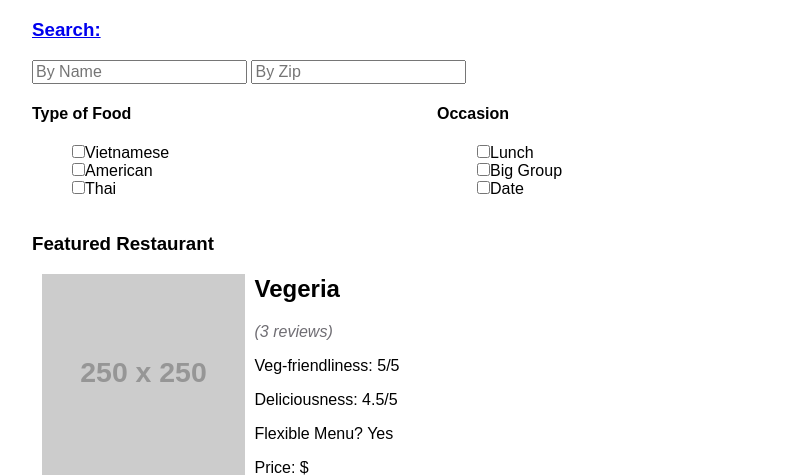
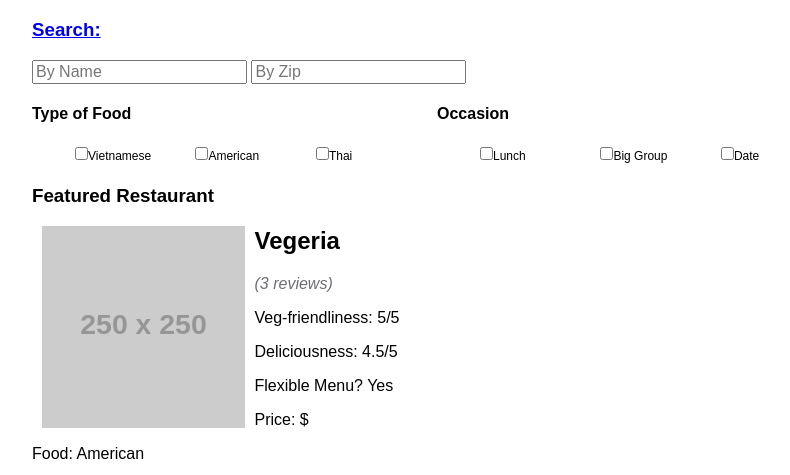
Before and after one commit to cosburn/Codeup_Web_Exercises, a PHP site: page /vegfriendly.html in a window 1280 px wide. Shown: the part 139-614 px from the top of the page, without its empty margins (203-993 px from the left). Run offline with PHP 8.4, Linux system fonts and the light colour scheme; grey boxes labelled with a size stand in for pictures from a placeholder-image service; some libraries are stand-ins or nearby versions.

Commit message:
basic layouts

```diff
--- a/public/css/veg-style.css
+++ b/public/css/veg-style.css
@@ -24,8 +24,14 @@ footer {
 	padding: 10px;
 	clear: both;
 }
-.review-checkboxes {
+.review-checkboxes li {
 	list-style: none;
+	padding-left: 0px;
+	width: 33%;
+	float: left;
+	display: inline;
+	padding: 3px;
+	font-size: 12px;
 }
 .thumb {
 	padding-right: 10px;
@@ -69,6 +75,9 @@ footer {
 .clear {
 	clear: both;
 }
+.hidden {
+	display: none;
+}
 .center-element {
 	display: block;
 	margin: 0 auto;
```
